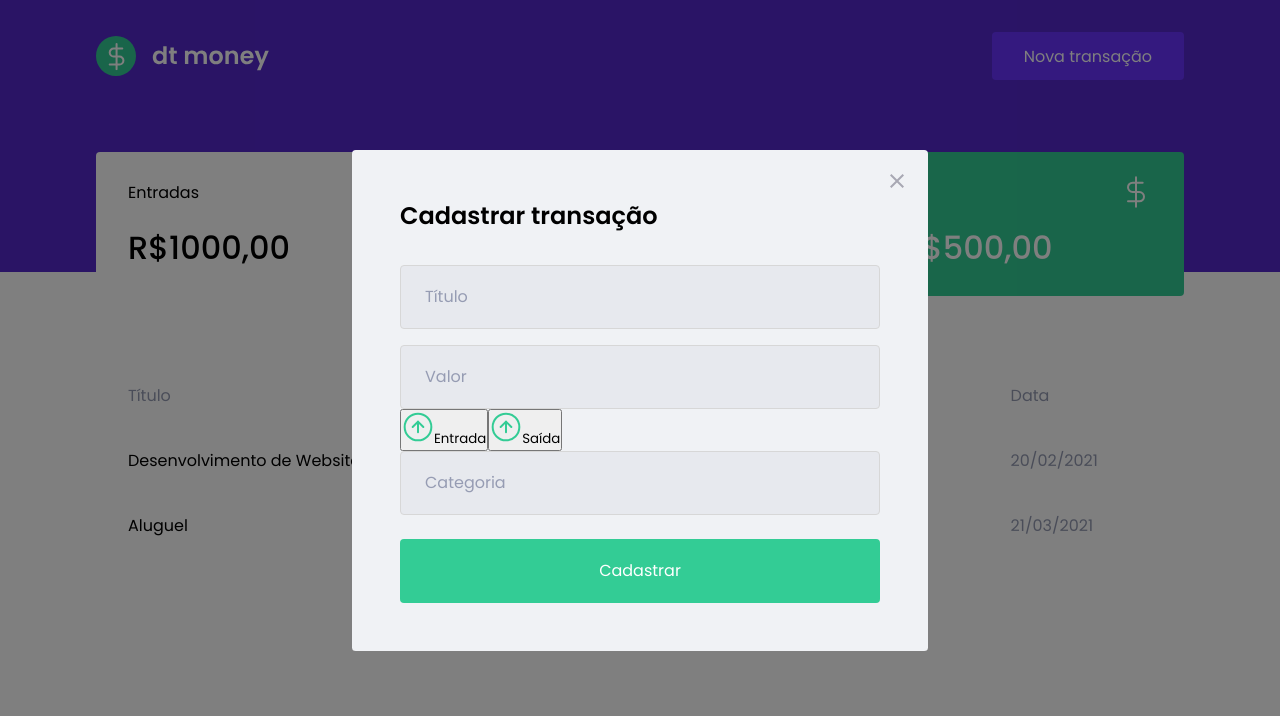
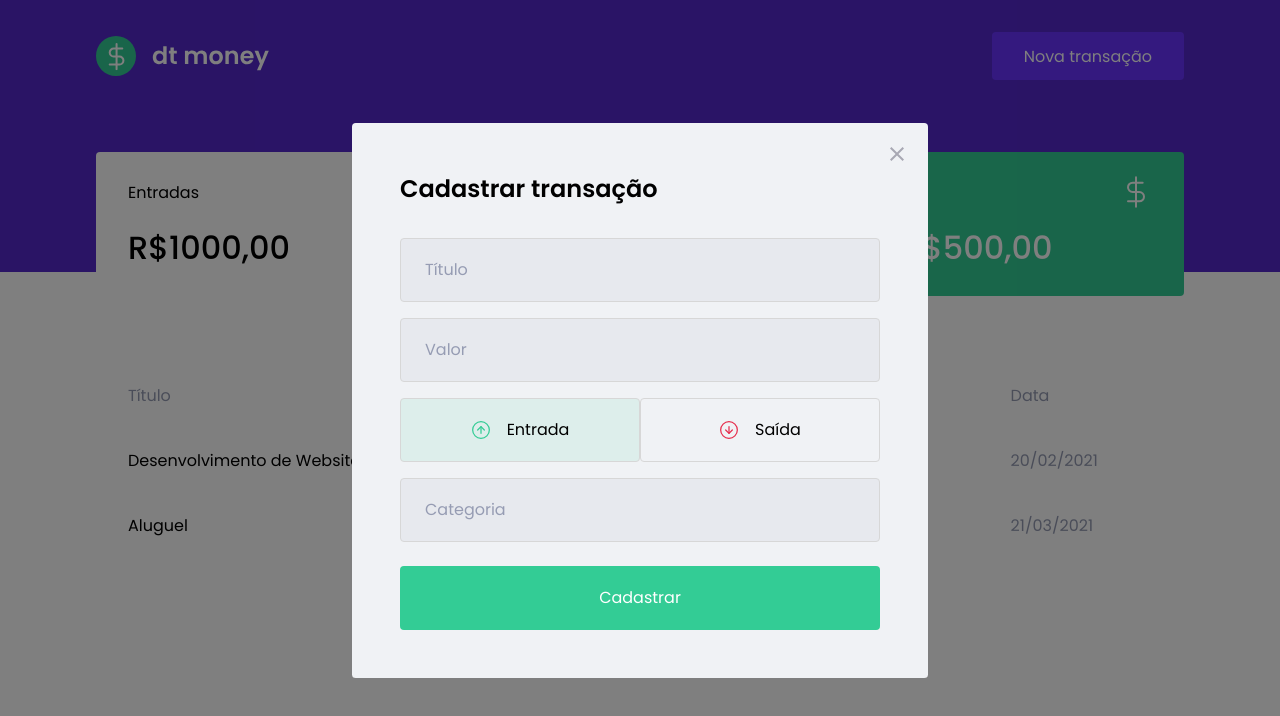
Before and after one commit to jeanflavio/rocketseat-dt_money, a React (Create React App) app: page / in a window 1280 px wide. Both pictures are taken after a click on the button "Nova transação". Shown: the top 716 px of the page. Built offline with nearby package versions, Linux system fonts and the light colour scheme; no server answers; what miragejs would draw is missing.

Commit message:
finalizado estilo do modal de novas transações

```diff
--- a/package.json
+++ b/package.json
@@ -6,6 +6,7 @@
     "@types/styled-components": "^5.1.9",
     "axios": "^0.21.1",
     "miragejs": "^0.1.41",
+    "polished": "^4.1.2",
     "react": "^17.0.2",
     "react-dom": "^17.0.2",
     "react-modal": "^3.13.1",
--- a/src/components/NewTransactionModal/index.tsx
+++ b/src/components/NewTransactionModal/index.tsx
@@ -1,8 +1,9 @@
 import Modal from "react-modal";
-import { Container, TransactionTypeContainer } from "./styles";
+import { Container, TransactionTypeContainer, RadioBox } from "./styles";
 import closeImg from "../../assets/close.svg";
 import incomeImg from "../../assets/income.svg";
 import outcomeImg from "../../assets/outcome.svg";
+import { useState } from "react";
 
 interface NewTransactionModalProps {
   isOpen: boolean;
@@ -13,6 +14,8 @@
   isOpen,
   onRequestClose,
 }: NewTransactionModalProps) {
+  const [type, setType] = useState("deposit");
+
   return (
     <Modal
       isOpen={isOpen}
@@ -34,14 +37,28 @@
         <input type="number" placeholder="Valor" />
 
         <TransactionTypeContainer>
-          <button type="button">
+          <RadioBox
+            type="button"
+            onClick={() => {
+              setType("deposit");
+            }}
+            isActive={type === "deposit"}
+            activeColor="green"
+          >
             <img src={incomeImg} alt="Entrada" />
             <span>Entrada</span>
-          </button>
-          <button type="button">
-            <img src={incomeImg} alt="Entrada" />
+          </RadioBox>
+          <RadioBox
+            type="button"
+            onClick={() => {
+              setType("withdraw");
+            }}
+            isActive={type === "withdraw"}
+            activeColor="red"
+          >
+            <img src={outcomeImg} alt="Entrada" />
             <span>Saída</span>
-          </button>
+          </RadioBox>
         </TransactionTypeContainer>
 
         <input type="number" placeholder="Categoria" />
--- a/src/components/NewTransactionModal/styles.ts
+++ b/src/components/NewTransactionModal/styles.ts
@@ -1,4 +1,5 @@
 import styled from "styled-components";
+import { darken, transparentize } from "polished";
 
 export const Container = styled.form`
   h2 {
@@ -45,4 +46,51 @@
   }
 `;
 
-export const TransactionTypeContainer = styled.div``;
+export const TransactionTypeContainer = styled.div`
+  margin: 1rem 0;
+  display: grid;
+  grid-template-columns: 1fr 1fr;
+`;
+
+interface RadioBoxProps {
+  isActive: boolean;
+  activeColor: "green" | "red";
+}
+
+const colors = {
+  green: "#33cc95",
+  red: "#e52e4d",
+};
+
+export const RadioBox = styled.button<RadioBoxProps>`
+  height: 4rem;
+  border: 1px solid #d7d7d7;
+  border-radius: 0.25rem;
+
+  background: ${(props) =>
+    props.isActive
+      ? transparentize(0.9, colors[props.activeColor])
+      : "transparent"};
+
+  display: flex;
+  align-items: center;
+  justify-content: center;
+
+  transition: border-color 0.2s;
+
+  &:hover {
+    border-color: ${darken(0.1, "#d7d7d7")};
+  }
+
+  img {
+    width: 20px;
+    height: 20px;
+  }
+
+  span {
+    display: inline-block;
+    margin-left: 1rem;
+    font-size: 1rem;
+    color: var(--text-title);
+  }
+`;
```
Also changed, not shown: 1 other file (tests, documents, lock files or other folders).
